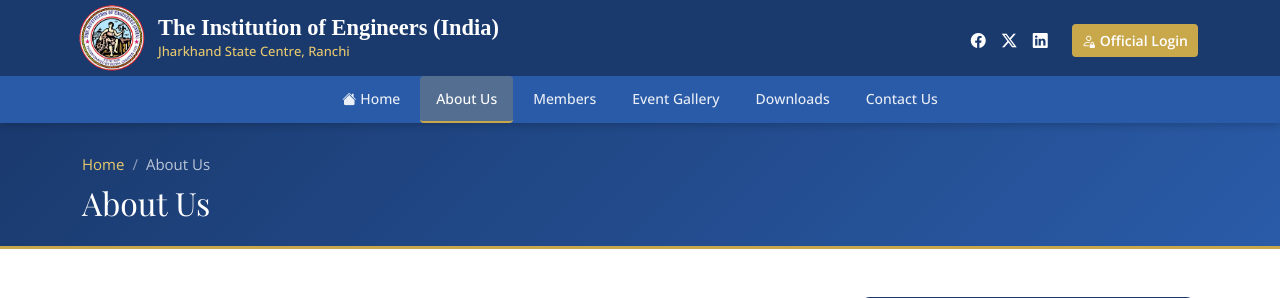
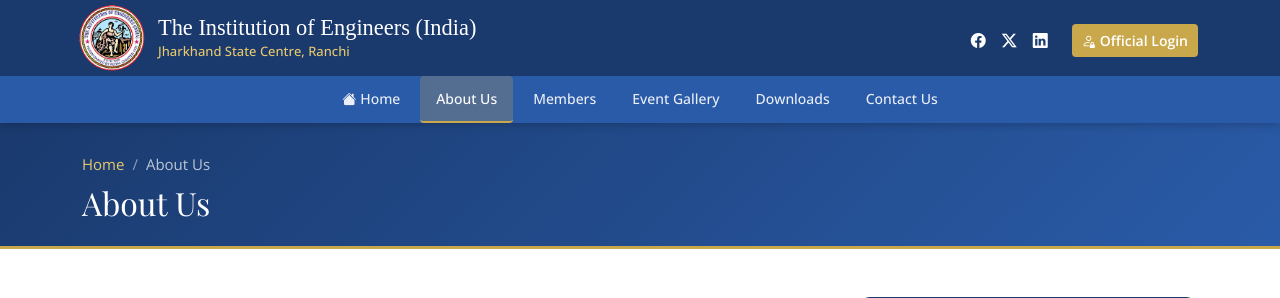
Before and after one commit to niranjan0k/iei-jsc, a Django app: page /about/ in a window 1280 px wide. Shown: the top 298 px of the page. Run offline with Django 5.2, Linux system fonts and the light colour scheme.

Commit message:
site-title font weight removed

```diff
--- a/static/css/style.css
+++ b/static/css/style.css
@@ -58,7 +58,7 @@ h1, h2, h3, h4 { font-family: 'Playfair Display', serif; }
   border: 3px solid rgba(255,255,255,0.3);
 }
 .logo-text { font-family: 'Playfair Display', serif; font-weight: 700; color: var(--navy); font-size: 18px; }
-.site-title { color: #fff; font-family: 'old english text mt'; font-size: 1.4rem; font-weight: 700; }
+.site-title { color: #fff; font-family: 'old english text mt'; font-size: 1.4rem; }
 .site-subtitle { color: var(--gold-light); font-size: 13px; font-weight: 500; }
 .icon-color a { color: #fff }
 
```
